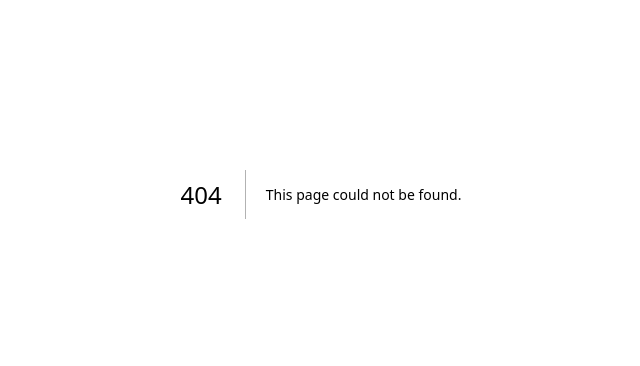
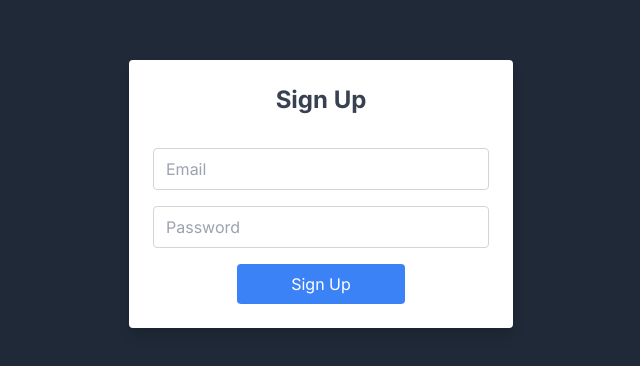
Before and after one commit to the-andy-franklin/scrollr, a Next.js app: page /signup in a window 1280 px wide. Before the commit this address had no page. Shown: the part 206-572 px from the top of the page, without its empty margins (319-959 px from the left). Built offline with nearby package versions, Linux system fonts and the light colour scheme.

Commit message:
sign-up completed

```diff
--- /dev/null
+++ b/src/app/api/signup/route.ts
@@ -0,0 +1,18 @@
+import { NextResponse } from 'next/server';
+import { prisma } from '../../../dependencies/prisma';
+import { genSalt, hash } from 'bcrypt';
+
+export async function POST(req: Request) {
+  const { email, password } = await req.json();
+
+  const hashedPassword = await hash(password, await genSalt());
+
+  const result = await prisma.user.create({
+    data: {
+      email,
+      password: hashedPassword,
+    },
+  });
+
+  return new NextResponse(JSON.stringify(result));
+}
--- /dev/null
+++ b/src/app/signup/page.tsx
@@ -0,0 +1,50 @@
+"use client";
+import { useState } from "react";
+
+export default function SignUp() {
+  const [email, setEmail] = useState('');
+  const [password, setPassword] = useState('');
+
+  const submit = async () => {
+    const response = await fetch('/api/signup', {
+      method: 'POST',
+      headers: { 'Content-Type': 'application/json' },
+      body: JSON.stringify({ email, password }),
+    });
+
+    if (response.ok) {
+      window.location.href = '/';
+    }
+  };
+
+  return (
+    <div
+      className="h-screen w-screen flex justify-center items-center bg-gray-800"
+    >
+      <div
+        className="bg-white text-gray-700 p-6 rounded shadow-lg flex-shrink-0 text-center items-center flex flex-col gap-4 w-96"
+      >
+        <h1 className="text-2xl font-bold mb-4">Sign Up</h1>
+        <input
+          className="border border-gray-300 rounded px-3 py-2 w-full"
+          type="email"
+          placeholder="Email"
+          onChange={(e) => setEmail(e.target.value)}
+        />
+        <input
+          className="border border-gray-300 rounded px-3 py-2 w-full"
+          type="password"
+          placeholder="Password"
+          onChange={(e) => setPassword(e.target.value)}
+        />
+        <button
+          className="bg-blue-500 text-white rounded px-3 py-2 w-1/2"
+          type="submit"
+          onClick={submit}
+        >
+            Sign Up
+        </button>
+      </div>
+    </div>
+  );
+}
--- a/src/components/header.tsx
+++ b/src/components/header.tsx
@@ -2,8 +2,13 @@
 import React from "react";
 import { signIn, signOut } from "next-auth/react";
 import { type Session } from "next-auth";
+import Link from "next/link";
 
 export default function Header({ session }: { session: Session | null }) {
+  const signUp = () => {
+
+  };
+
   return (
     <header className="p-4 flex justify-between items-center border-b border-black">
       <h1 className="text-2xl font-bold">Scrollr</h1>
@@ -21,8 +26,15 @@ export default function Header({ session }: { session: Session | null }) {
               onClick={() => signIn()}
               className="bg-white text-blue-500 px-4 py-2 rounded active:bg-gray-200"
             >
-            Login
+              Login
             </button>
+            <Link
+              href="/signup"
+              onClick={() => signUp()}
+              className="bg-white text-blue-500 px-4 py-2 rounded active:bg-gray-200"
+            >
+              Sign Up
+            </Link>
           </>
         }
       </div>
```
